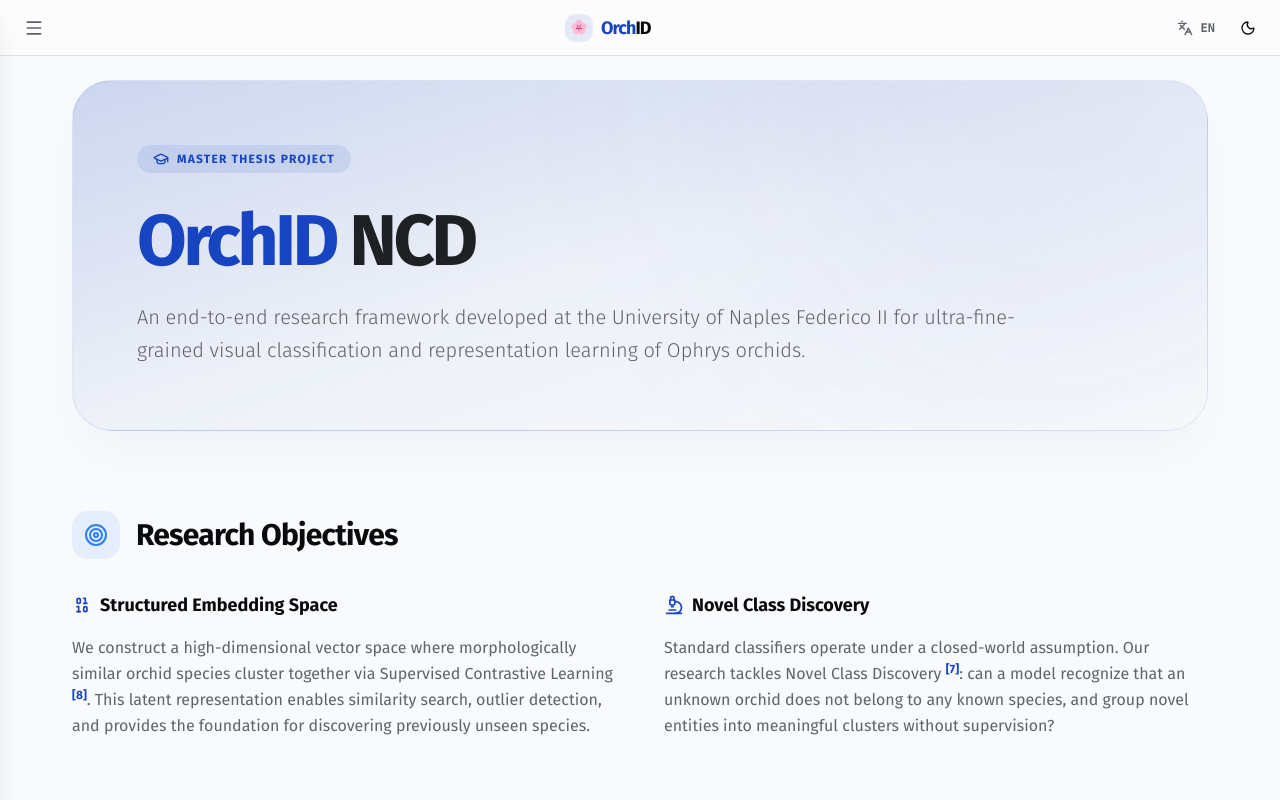
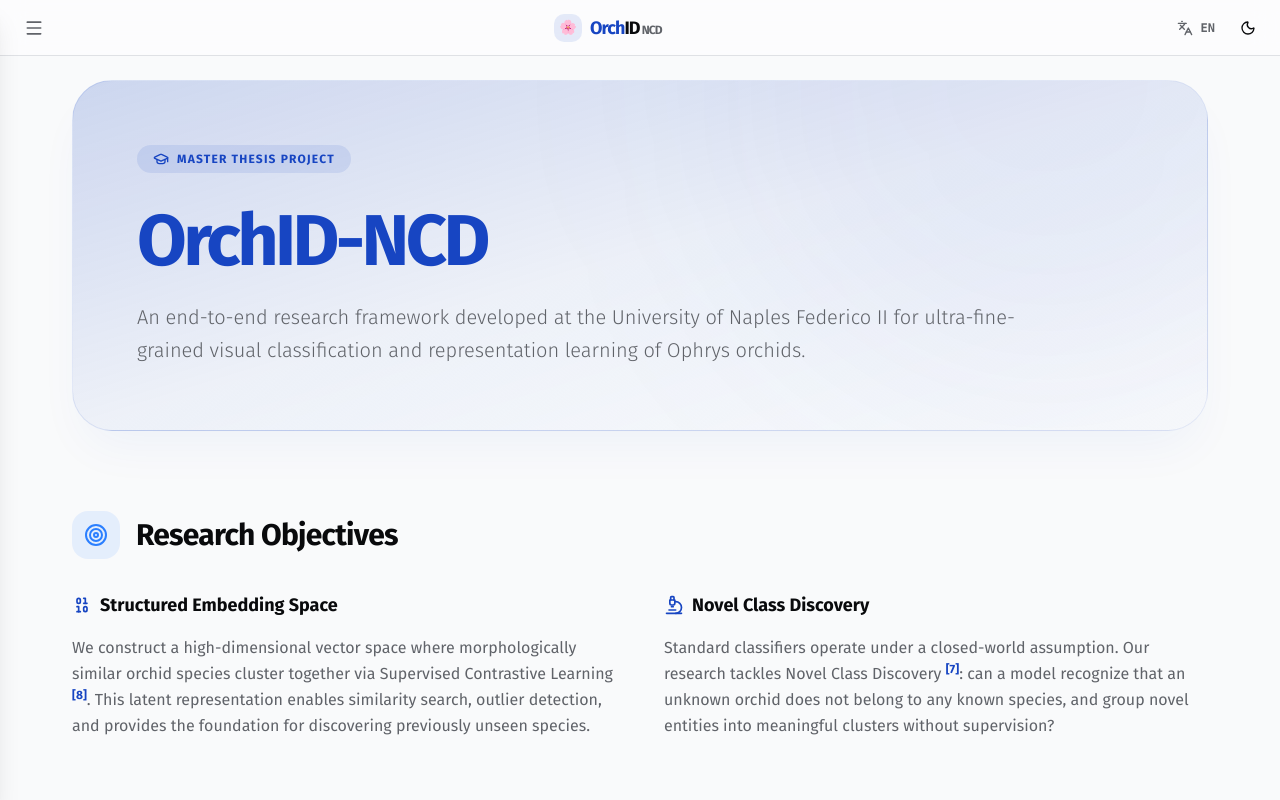
Before and after one commit to marcello-russo/orchid-osr, a React (Vite) app in the folder frontend/: page /about in a window 1280 px wide. Shown: the top 800 px of the page. Built offline with nearby package versions, Linux system fonts and the light colour scheme; no server answers.

Commit message:
fix: rinominato OrchID → OrchID-NCD ovunque (logo, header, sidebar, about, dashboard)

```diff
--- a/frontend/src/components/layout/Header.tsx
+++ b/frontend/src/components/layout/Header.tsx
@@ -24,8 +24,8 @@ export function Header() {
         <div className="flex items-center justify-center size-7 rounded-md bg-primary/10">
           <span className="text-sm">🌸</span>
         </div>
-        <span className="font-black text-lg tracking-tighter">
-          <span className="text-primary">Orch</span><span className="text-foreground">ID</span>
+        <span className="font-black text-base md:text-lg tracking-tighter">
+          <span className="text-primary">Orch</span><span className="text-foreground">ID</span><span className="text-muted-foreground font-bold text-xs ml-0.5">NCD</span>
         </span>
       </div>
 
--- a/frontend/src/components/layout/Sidebar.tsx
+++ b/frontend/src/components/layout/Sidebar.tsx
@@ -36,7 +36,7 @@ export function Sidebar() {
             <span className="text-sm">🌸</span>
           </div>
           <span className="font-black text-lg tracking-tighter">
-            <span className="text-primary">Orch</span><span className="text-foreground">ID</span>
+            <span className="text-primary">Orch</span><span className="text-foreground">ID</span><span className="text-muted-foreground font-bold text-xs ml-0.5">NCD</span>
           </span>
         </div>
         <button
--- a/frontend/src/locales/en.json
+++ b/frontend/src/locales/en.json
@@ -11,7 +11,7 @@
     "about": "About"
   },
   "dashboard": {
-    "title": "OrchID Dashboard",
+    "title": "OrchID-NCD Dashboard",
     "summary_title": "System Summary",
     "species_distribution": "Species Distribution",
     "recent_experiments": "Recent Experiments",
@@ -102,8 +102,7 @@
   },
   "about": {
     "hero": {
-      "title": "OrchID",
-      "subtitle": "NCD",
+      "title": "OrchID-NCD",
       "description": "An end-to-end research framework developed at the University of Naples Federico II for ultra-fine-grained visual classification and representation learning of Ophrys orchids.",
       "tag": "Master Thesis Project"
     },
--- a/frontend/src/locales/it.json
+++ b/frontend/src/locales/it.json
@@ -11,7 +11,7 @@
     "about": "Informazioni"
   },
   "dashboard": {
-    "title": "Dashboard OrchID",
+    "title": "Dashboard OrchID-NCD",
     "summary_title": "Riepilogo Sistema",
     "species_distribution": "Distribuzione Specie",
     "recent_experiments": "Esperimenti Recenti",
@@ -102,8 +102,7 @@
   },
   "about": {
     "hero": {
-      "title": "OrchID",
-      "subtitle": "NCD",
+      "title": "OrchID-NCD",
       "description": "Un framework di ricerca end-to-end sviluppato presso l'Università degli Studi di Napoli Federico II per la classificazione visiva ultra-fine-grained e il representation learning delle orchidee del genere Ophrys.",
       "tag": "Progetto di Tesi Magistrale"
     },
--- a/frontend/src/pages/AboutPage.tsx
+++ b/frontend/src/pages/AboutPage.tsx
@@ -122,8 +122,7 @@ export function AboutPage() {
             <GraduationCap className="size-4" /> {t("about.hero.tag")}
           </div>
           <h1 className="text-4xl md:text-7xl font-black text-primary tracking-tighter mb-4 md:mb-6 leading-none">
-            {t("about.hero.title")}{" "}
-            <span className="text-foreground/90">{t("about.hero.subtitle")}</span>
+            {t("about.hero.title")}
           </h1>
           <p className="text-base md:text-xl text-muted-foreground leading-relaxed font-light">
             {t("about.hero.description")}
```
